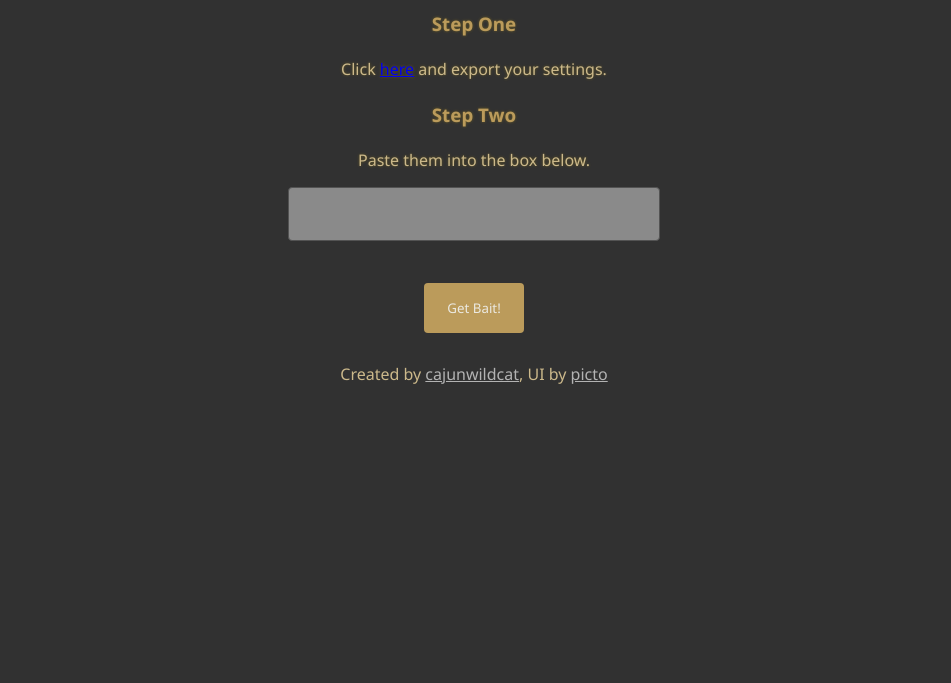
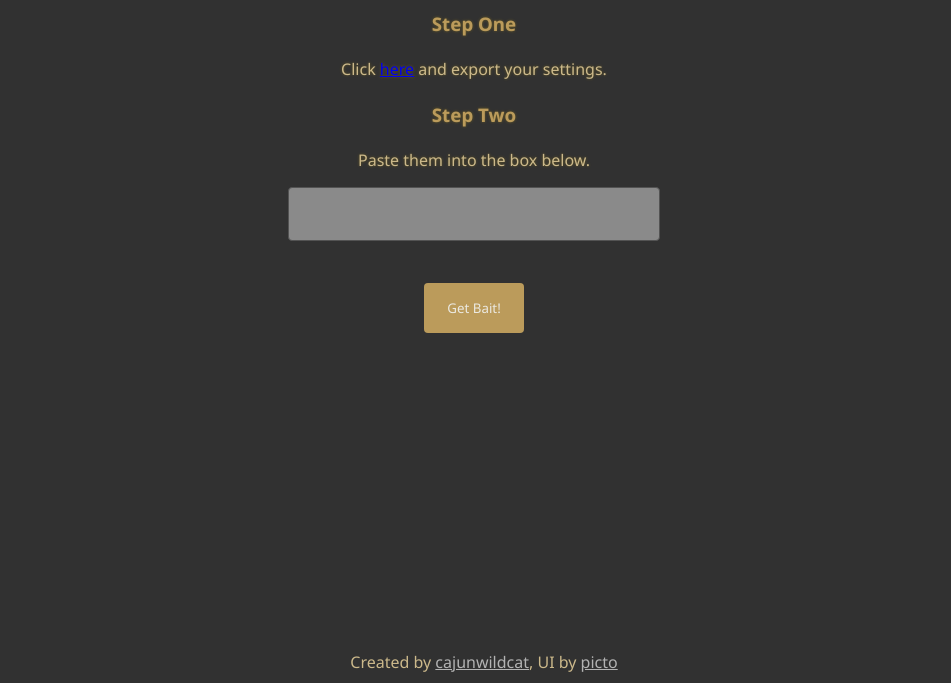
Before and after one commit to cajunwildcat/cajunwildcat.github.io, a plain HTML site: page ffxiv-fish-baits/index.html in a window 1280 px wide. Shown: the part 117-800 px from the top of the page, without its empty margins (166-1117 px from the left). Drawn offline with Linux system fonts and the light colour scheme; no server answers.

Commit message:
changed footer to always sit at bottom of vh

```diff
--- a/ffxiv-fish-baits/style.css
+++ b/ffxiv-fish-baits/style.css
@@ -29,9 +29,11 @@ body {
     justify-content: center;
     text-align: center;
     margin: 30px;
+    margin-bottom: 10px;
     padding: 0px;
     background-color: #313131;
     text-shadow: rgba(255, 204, 0, 0.288) 0px 0px 3px;
+    min-height: 95vh;
 }
 h3{
     padding: 1px;
@@ -78,8 +80,10 @@ a:before, a:visited{
 }
 footer{
     text-shadow: none;
-    margin: 10px;
+    margin: auto 10px 0 10px;
     color: #ccb98b;
+    background-color:#313131;
+    width: 100%;
 }
 footer a{
     color: rgba(255, 255, 255, 0.631);
```
